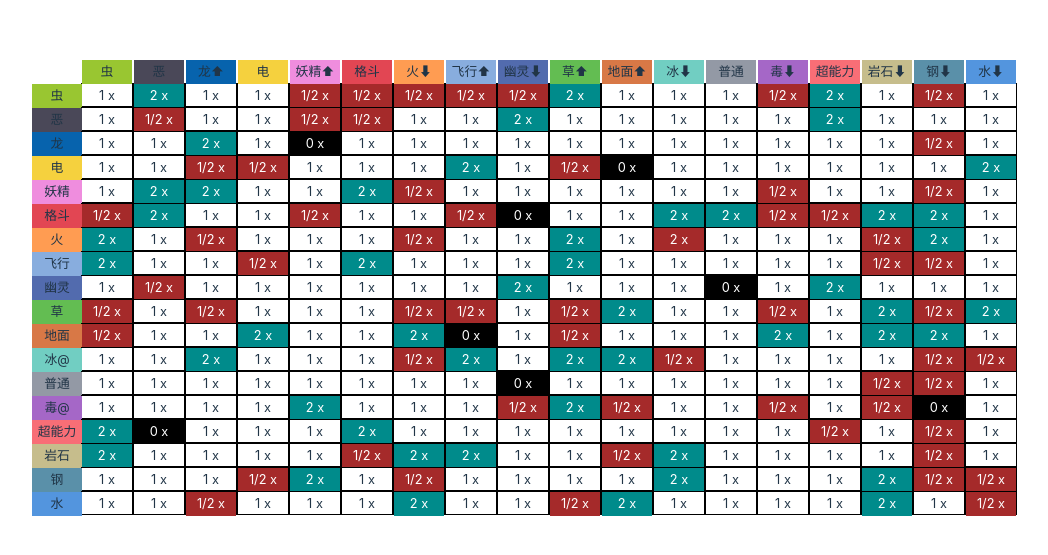
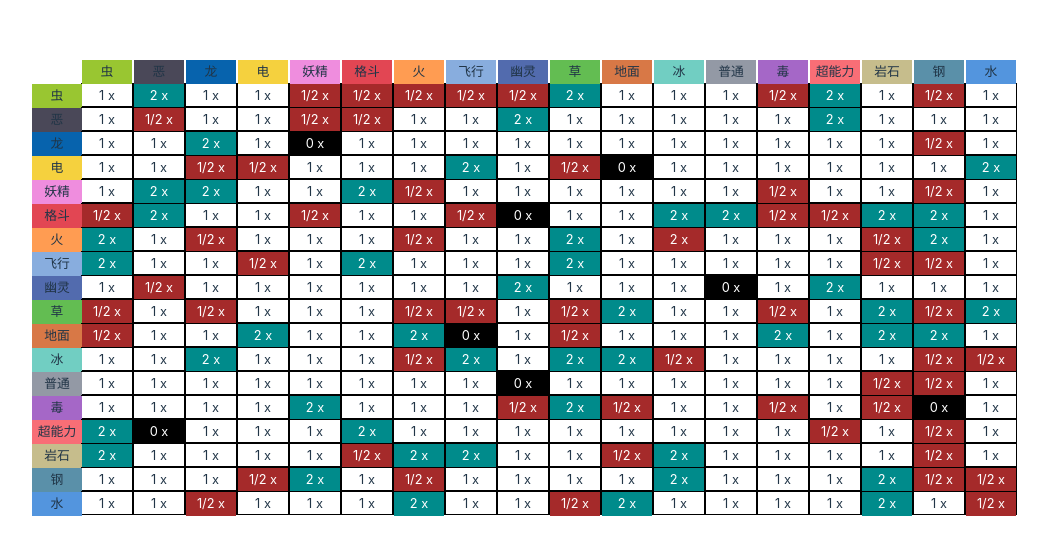
Before and after one commit to kkkktaci/pokemon_tools, a Vue app: page / in a window 1280 px wide. Shown: the part 101-656 px from the top of the page, without its empty margins (91-1139 px from the left). Built offline with nearby package versions, Linux system fonts and the light colour scheme.

Commit message:
Refactor TypesGrid

```diff
--- a/src/components/TypesGrid.vue
+++ b/src/components/TypesGrid.vue
@@ -10,13 +10,19 @@ import {
 
 import TypeCell from './TypeCell.vue'
 
+const props = withDefaults(defineProps<{
+    moveIds?: number[]
+}>(), {
+    moveIds: () => []
+})
+
 // Test 毒 冰
 const selectedMoveIds = ref([40, 8])
 
-const allTypes = computed(() => getTypesByMoveIds(selectedMoveIds.value))
+const allTypes = computed(() => getTypesByMoveIds(props.moveIds))
 
-const strengthsTypes = computed(() => getStrengthsTypesByMoveIds(selectedMoveIds.value))
-const weaknessesTypes = computed(() => getWeaknessTypesByMoveIds(selectedMoveIds.value))
+const strengthsTypes = computed(() => getStrengthsTypesByMoveIds(props.moveIds))
+const weaknessesTypes = computed(() => getWeaknessTypesByMoveIds(props.moveIds))
 </script>
 
 <template>
@@ -37,7 +43,7 @@ const weaknessesTypes = computed(() => getWeaknessTypesByMoveIds(selectedMoveIds
                     :style="{ backgroundColor: xType.primaryColor, position: 'absolute', top: '-24px', left: 0 }"
                     class="type-cell"
                 >
-                    {{xType.zhName}}{{strengthsTypes.includes(xType.type) ? '⬆' : (weaknessesTypes.includes(xType.type) ? '⬇' : '')}}
+                    {{xType.zhName}}{{strengthsTypes.includes(xType.type) ? '↑' : (weaknessesTypes.includes(xType.type) ? '↓' : '')}}
                 </div>
                 <TypeCell :playerType="yType" :opponentType="xType" />
             </div>
```
